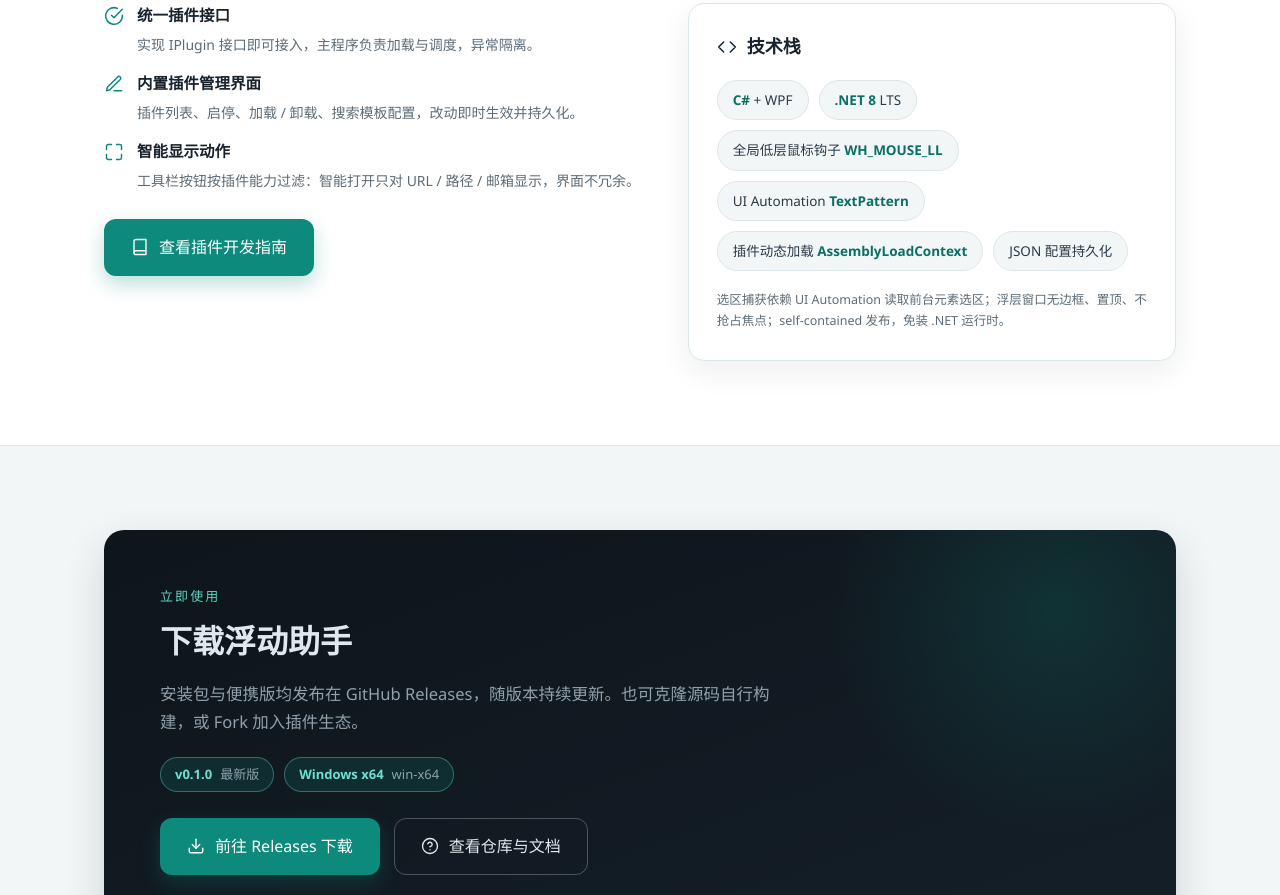
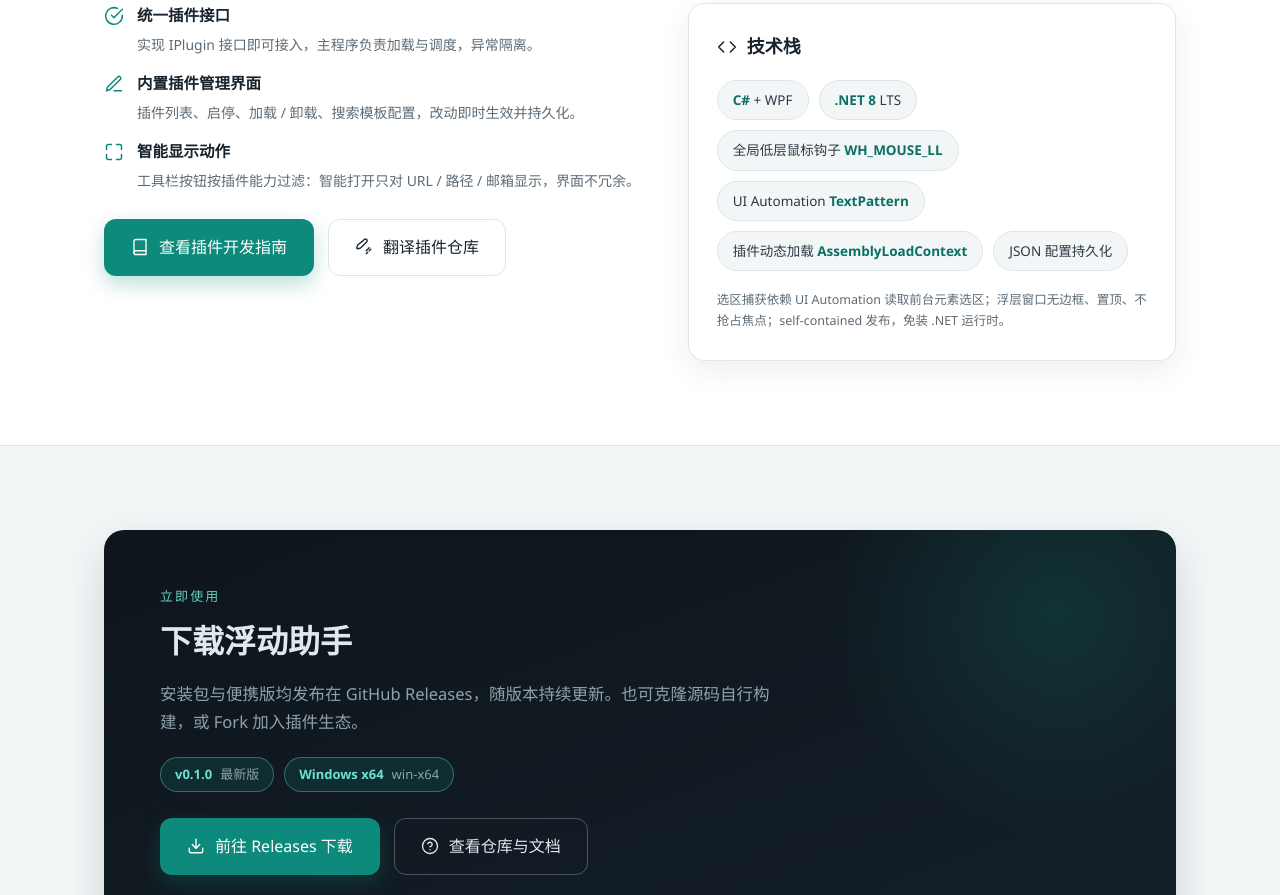
Before and after one commit to roseion/FloatingHelper, a plain HTML site: page website/index.html in a window 1280 px wide. Shown: the part 2525-3420 px from the top of the page. Drawn offline with Linux system fonts and the light colour scheme; a web font is replaced by a local one.

Commit message:
feat: 主页新增翻译插件仓库链接 (FloatingHelper.Plugins.Translate)
- 插件与技术区块新增「翻译插件仓库」按钮，与插件开发指南并排
- 页脚资源栏新增「翻译插件仓库」入口
- 验证测试新增 2 项插件仓库链接检查（共 54 项全部通过）

```diff
--- a/website/index.html
+++ b/website/index.html
@@ -228,6 +228,7 @@ ul{list-style:none}
 .plugin-point svg{color:var(--accent);flex:none;margin-top:3px}
 .plugin-point b{display:block;font-size:15.5px;font-weight:600;margin-bottom:2px}
 .plugin-point span{font-size:14px;color:var(--muted)}
+.plugin-cta{display:flex;flex-wrap:wrap;gap:14px;margin-top:6px}
 .tech-card{
   background:var(--card);border:1px solid var(--line);border-radius:var(--radius);
   padding:28px;box-shadow:var(--shadow-soft);
@@ -528,10 +529,16 @@ ul{list-style:none}
             <div><b>智能显示动作</b><span>工具栏按钮按插件能力过滤：智能打开只对 URL / 路径 / 邮箱显示，界面不冗余。</span></div>
           </div>
         </div>
-        <a class="btn btn-primary" href="https://github.com/roseion/FloatingHelper/blob/main/docs/%E6%8F%92%E4%BB%B6%E8%AE%BE%E8%AE%A1%E6%8E%A5%E5%8F%A3%E6%8C%87%E5%8D%97.md" target="_blank" rel="noopener noreferrer">
-          <svg width="18" height="18" viewBox="0 0 24 24" fill="none" stroke="currentColor" stroke-width="1.8" stroke-linecap="round" stroke-linejoin="round" aria-hidden="true"><path d="M4 19.5A2.5 2.5 0 0 1 6.5 17H20"/><path d="M6.5 2H20v20H6.5A2.5 2.5 0 0 1 4 19.5v-15A2.5 2.5 0 0 1 6.5 2z"/></svg>
-          查看插件开发指南
-        </a>
+        <div class="plugin-cta">
+          <a class="btn btn-primary" href="https://github.com/roseion/FloatingHelper/blob/main/docs/%E6%8F%92%E4%BB%B6%E8%AE%BE%E8%AE%A1%E6%8E%A5%E5%8F%A3%E6%8C%87%E5%8D%97.md" target="_blank" rel="noopener noreferrer">
+            <svg width="18" height="18" viewBox="0 0 24 24" fill="none" stroke="currentColor" stroke-width="1.8" stroke-linecap="round" stroke-linejoin="round" aria-hidden="true"><path d="M4 19.5A2.5 2.5 0 0 1 6.5 17H20"/><path d="M6.5 2H20v20H6.5A2.5 2.5 0 0 1 4 19.5v-15A2.5 2.5 0 0 1 6.5 2z"/></svg>
+            查看插件开发指南
+          </a>
+          <a class="btn btn-secondary" href="https://github.com/roseion/FloatingHelper.Plugins.Translate" target="_blank" rel="noopener noreferrer">
+            <svg width="18" height="18" viewBox="0 0 24 24" fill="none" stroke="currentColor" stroke-width="1.8" stroke-linecap="round" stroke-linejoin="round" aria-hidden="true"><path d="M10.54 3.86l1.8-1.8a2.25 2.25 0 0 1 3.18 3.18l-7.75 7.75a1.5 1.5 0 0 1-.7.4L3.6 14.35a1 1 0 0 1-1.16-1.17l.98-3.46a1.5 1.5 0 0 1 .4-.7z"/><path d="M21 15l-2 2M17 19l-2 2M15 17l4-4"/></svg>
+            翻译插件仓库
+          </a>
+        </div>
       </div>
       <div class="tech-card">
         <h3>
@@ -612,6 +619,7 @@ dotnet publish src/FloatingHelper.App -c Release -r win-x64
           <li><a href="https://github.com/roseion/FloatingHelper" target="_blank" rel="noopener noreferrer"><svg width="14" height="14" viewBox="0 0 24 24" fill="none" stroke="currentColor" stroke-width="1.8" stroke-linecap="round" stroke-linejoin="round" aria-hidden="true"><path d="M18 13v6a2 2 0 0 1-2 2H5a2 2 0 0 1-2-2V8a2 2 0 0 1 2-2h6"/><path d="M15 3h6v6"/><path d="M10 14L21 3"/></svg>GitHub 仓库</a></li>
           <li><a href="https://github.com/roseion/FloatingHelper/releases" target="_blank" rel="noopener noreferrer"><svg width="14" height="14" viewBox="0 0 24 24" fill="none" stroke="currentColor" stroke-width="1.8" stroke-linecap="round" stroke-linejoin="round" aria-hidden="true"><path d="M21 15v4a2 2 0 0 1-2 2H5a2 2 0 0 1-2-2v-4"/><path d="M7 10l5 5 5-5"/><path d="M12 15V3"/></svg>Releases</a></li>
           <li><a href="https://github.com/roseion/FloatingHelper/blob/main/docs/%E6%8F%92%E4%BB%B6%E8%AE%BE%E8%AE%A1%E6%8E%A5%E5%8F%A3%E6%8C%87%E5%8D%97.md" target="_blank" rel="noopener noreferrer"><svg width="14" height="14" viewBox="0 0 24 24" fill="none" stroke="currentColor" stroke-width="1.8" stroke-linecap="round" stroke-linejoin="round" aria-hidden="true"><path d="M4 19.5A2.5 2.5 0 0 1 6.5 17H20"/><path d="M6.5 2H20v20H6.5A2.5 2.5 0 0 1 4 19.5v-15A2.5 2.5 0 0 1 6.5 2z"/></svg>插件开发指南</a></li>
+          <li><a href="https://github.com/roseion/FloatingHelper.Plugins.Translate" target="_blank" rel="noopener noreferrer"><svg width="14" height="14" viewBox="0 0 24 24" fill="none" stroke="currentColor" stroke-width="1.8" stroke-linecap="round" stroke-linejoin="round" aria-hidden="true"><path d="M10.54 3.86l1.8-1.8a2.25 2.25 0 0 1 3.18 3.18l-7.75 7.75a1.5 1.5 0 0 1-.7.4L3.6 14.35a1 1 0 0 1-1.16-1.17l.98-3.46a1.5 1.5 0 0 1 .4-.7z"/><path d="M21 15l-2 2M17 19l-2 2M15 17l4-4"/></svg>翻译插件仓库</a></li>
           <li><a href="https://github.com/roseion/FloatingHelper/blob/main/docs/%E6%B5%AE%E5%8A%A8%E5%8A%A9%E6%89%8B-%E4%BA%A7%E5%93%81%E8%AE%BE%E8%AE%A1%E6%96%87%E6%A1%A3-MVP.md" target="_blank" rel="noopener noreferrer"><svg width="14" height="14" viewBox="0 0 24 24" fill="none" stroke="currentColor" stroke-width="1.8" stroke-linecap="round" stroke-linejoin="round" aria-hidden="true"><path d="M4 19.5A2.5 2.5 0 0 1 6.5 17H20"/><path d="M6.5 2H20v20H6.5A2.5 2.5 0 0 1 4 19.5v-15A2.5 2.5 0 0 1 6.5 2z"/></svg>产品设计文档</a></li>
         </ul>
       </div>
```
Also changed, not shown: 1 other file.
